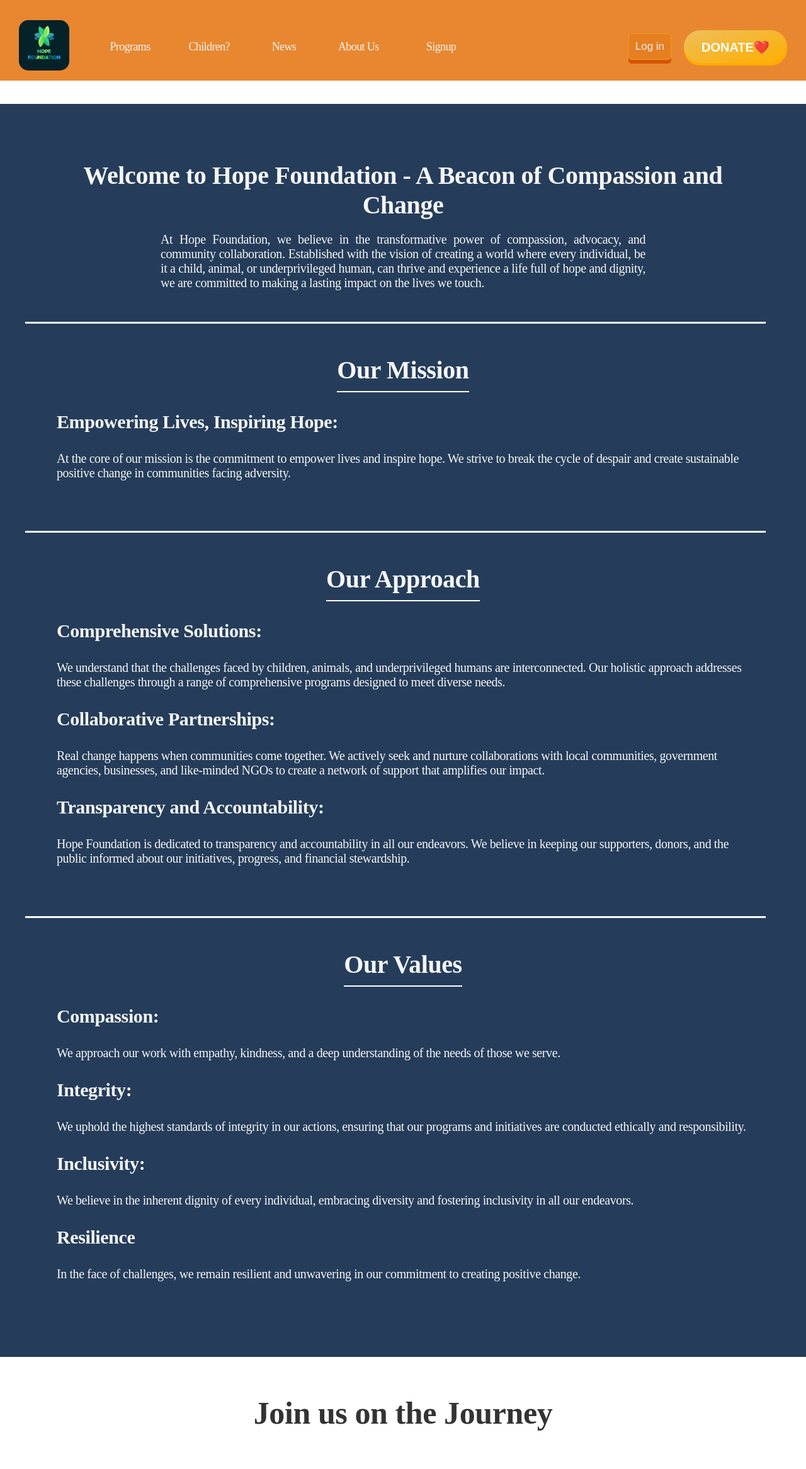
After one commit to NamanSoni18/HopeFoundation, a PHP site: the page made by About Us/about_us.html in a window 1280 px wide. The commit adds this page. Shown: the whole page at 63% size. Run offline with PHP 8.4, Linux system fonts and the light colour scheme; some web fonts are replaced.

Commit message:
Updated about Us page

```diff
--- /dev/null
+++ b/About Us/about_us.css
@@ -0,0 +1,82 @@
+.color {
+  background-color: #253d5a;
+  padding: 40px;
+  color: whitesmoke;
+}
+
+.welcome {
+  text-align: center;
+  margin: 50px;
+}
+
+.welcome h2 {
+  text-align: center;
+}
+
+.welcome p {
+  text-align: justify;
+  width: 70%;
+  margin: 0 auto;
+}
+
+.welcome h2 {
+  font-size: 40px;
+  margin-bottom: 20px;
+}
+
+.welcome p {
+  font-size: 20px;
+}
+
+#line {
+  width: 98%;
+  border-bottom: 3px solid rgb(255, 255, 255);
+}
+
+.about_us {
+  padding: 50px;
+}
+
+.about-head {
+    text-align: center;
+}
+
+.about_us h1 {
+  font-size: 40px;
+  text-align: center;
+  display: inline-flex;
+  width: auto;
+  border-bottom: 2px solid #fff;
+  padding-bottom: 10px;
+}
+
+.about_us h3 {
+  margin: 30px 0;
+  font-size: 30px;
+}
+
+.about_us p {
+  margin: 30px 0;
+  font-size: 20px;
+}
+
+.join {
+    margin: 30px;
+    padding: 30px;
+    text-align: center;
+}
+
+.join h2 {
+    font-size: 50px;
+}
+
+/* .join p {
+    text-align: justify;
+    width: 40%;
+    margin: 20px auto;
+    font-size: 20px;
+}
+
+.join h5 {
+    font-size: 30px;
+} */
--- /dev/null
+++ b/About Us/about_us.html
@@ -0,0 +1,113 @@
+<!DOCTYPE html>
+<html lang="en">
+
+<head>
+    <meta charset="UTF-8">
+    <meta name="viewport" content="width=device-width, initial-scale=1.0">
+    <title>About Us</title>
+    <link rel="icon" href="../assests/Hope_Foundation_logo2.png" sizes="192X192" type="image/png">
+    <link rel="stylesheet" href="about_us.css">
+    <link rel="stylesheet" href="../Donate/Donate.css">
+</head>
+
+<body>
+    <!-- Nav Bar Load -->
+    <div w3-include-html="../navbar/nav.php" style="position: sticky; top: 0; background-color: #e88730; z-index: 1000">
+    </div>
+    <script src="../navbar/nav.js"></script>
+    <script>
+        includeHTML();
+    </script>
+
+    <div class="color">
+        <div class="welcome">
+            <h2>Welcome to Hope Foundation - A Beacon of Compassion and Change</h2>
+            <p>At Hope Foundation, we believe in the transformative power of compassion, advocacy, and community
+                collaboration. Established with the vision of creating a world where every individual, be it a
+                child, animal, or underprivileged human, can thrive and experience a life full of hope and dignity,
+                we are committed to making a lasting impact on the lives we touch.</p>
+        </div>
+
+        <div id="line"></div>
+
+        <div class="mission about_us">
+            <div class="about-head">
+                <h1>Our Mission</h1>
+            </div>
+            <h3>Empowering Lives, Inspiring Hope:</h3>
+            <p>At the core of our mission is the commitment to empower lives and inspire hope. We strive to break the
+                cycle of despair and create sustainable positive change in communities facing adversity.</p>
+        </div>
+
+        <div id="line"></div>
+
+        <div class="about_us">
+            <div class="about-head">
+                <h1>Our Approach</h1>
+            </div>
+            <div class="content">
+                <h3>Comprehensive Solutions:</h3>
+                <p>We understand that the challenges faced by children, animals, and underprivileged humans are
+                    interconnected. Our holistic approach addresses these challenges through a range of comprehensive
+                    programs designed to meet diverse needs.
+                </p>
+            </div>
+            <div class="content">
+                <h3>Collaborative Partnerships:</h3>
+                <p>Real change happens when communities come together. We actively seek and nurture collaborations with
+                    local communities, government agencies, businesses, and like-minded NGOs to create a network of
+                    support that amplifies our impact.</p>
+            </div>
+            <div class="content">
+                <h3>Transparency and Accountability:</h3>
+                <p>Hope Foundation is dedicated to transparency and accountability in all our endeavors. We believe in
+                    keeping our supporters, donors, and the public informed about our initiatives, progress, and
+                    financial stewardship.</p>
+            </div>
+        </div>
+
+        <div id="line"></div>
+
+        <div class="about_us">
+            <div class="about-head">
+                <h1>Our Values</h1>
+            </div>
+            <div class="content">
+                <h3>Compassion:</h3>
+                <p>We approach our work with empathy, kindness, and a deep understanding of the needs of those we serve.
+                </p>
+            </div>
+            <div class="content">
+                <h3>Integrity:</h3>
+                <p>We uphold the highest standards of integrity in our actions, ensuring that our programs and
+                    initiatives are conducted ethically and responsibility.</p>
+            </div>
+            <div class="content">
+                <h3>Inclusivity:</h3>
+                <p>We believe in the inherent dignity of every individual, embracing diversity and fostering inclusivity
+                    in all our endeavors.
+                </p>
+            </div>
+            <div class="content">
+                <h3>Resilience</h3>
+                <p>In the face of challenges, we remain resilient and unwavering in our commitment to creating positive
+                    change.
+                </p>
+            </div>
+        </div>
+    </div>
+
+    <div class="join">
+        <h2>Join us on the Journey</h2>
+        <!-- <p>Hope Foundation invites you to join us on this transformative journey. Together, we can create a world where
+            hope prevails, and every individual has the opportunity to lead a life of fulfillment and dignity.
+        </p> -->
+        <!-- <h5><b>Thank you for being a part of our mission.</b>
+        </h5> -->
+        <!-- <a href="../Donate/Donate.php">
+            <button class="Donate-btn-wrapper content-wrapper">Donate ❤️</button></a> -->
+    </div>
+
+</body>
+
+</html>
--- a/navbar/nav.php
+++ b/navbar/nav.php
@@ -534,6 +534,11 @@ function getProfileImage()
                             <a href="../News/News.php">News</a>
                         </button>
                     </li>
+                    <li>
+                        <button class="nav-link">
+                            <a href="../About Us/about_us.html">About Us</a>
+                        </button>
+                    </li>
 
                     <li class="donate-button">
                         <button class="nav-link donate-button">
```
